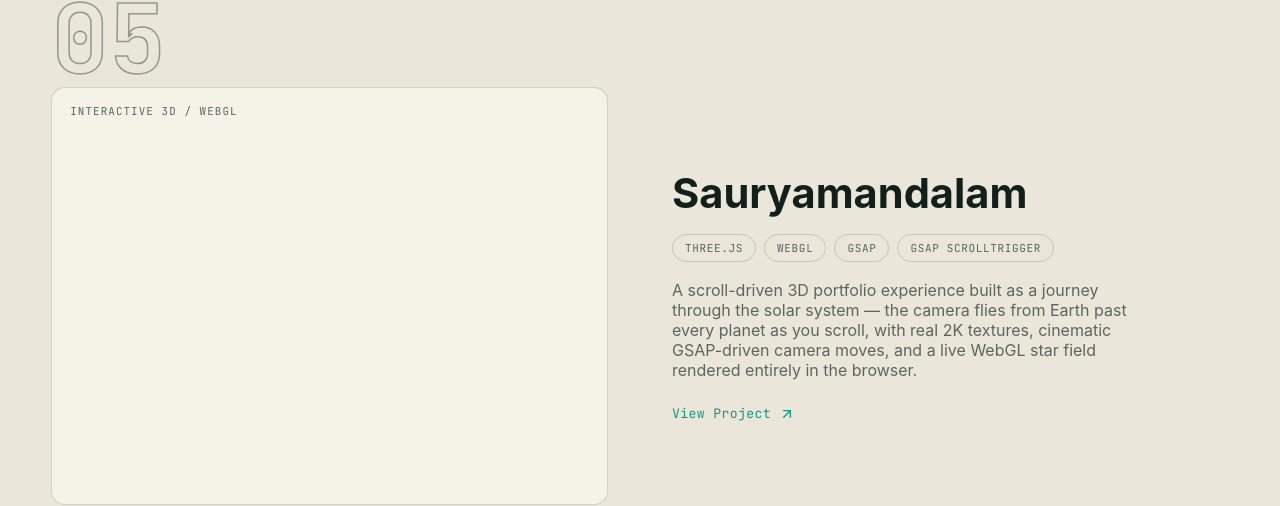
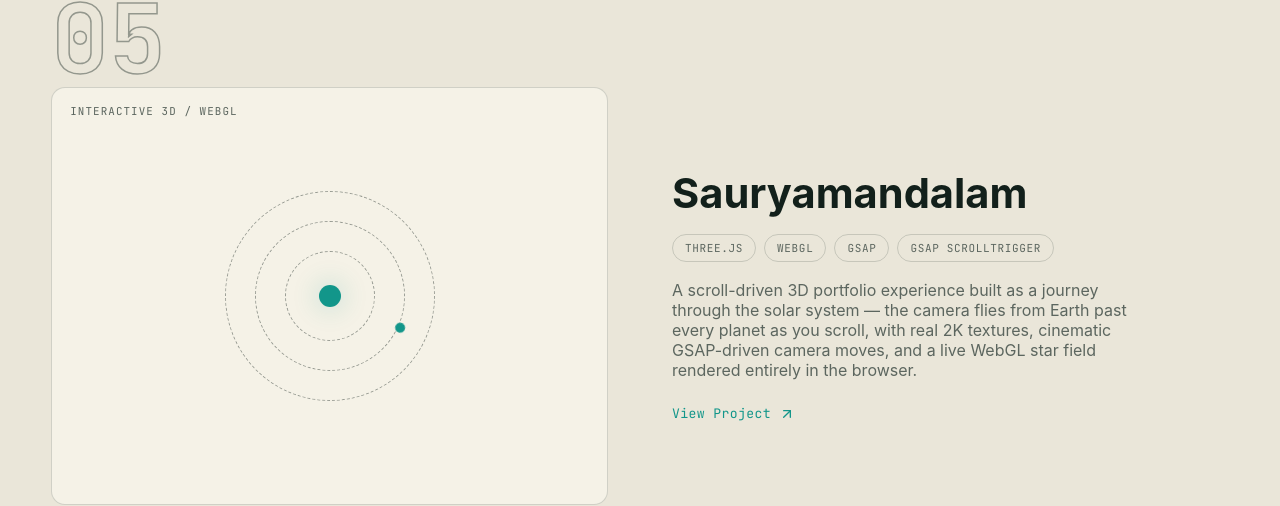
Before and after one commit to Nenenani19/portfolio, a React (Vite) app: page / in a window 1280 px wide. Shown: the part 4423-4929 px from the top of the page. Built offline with nearby package versions, Linux system fonts and the light colour scheme.

Commit message:
Update ProjectCard.css

```diff
--- a/src/components/ProjectCard.css
+++ b/src/components/ProjectCard.css
@@ -265,3 +265,96 @@
 .art__cursor-line {
   color: var(--text);
 }
+
+.art--orbit {
+  position: relative;
+  display: flex;
+  align-items: center;
+  justify-content: center;
+}
+
+.art__orbit-sun {
+  position: absolute;
+  width: 22px;
+  height: 22px;
+  border-radius: 50%;
+  background: var(--accent);
+  box-shadow: 0 0 24px 6px var(--accent-soft);
+}
+
+.art__orbit-ring {
+  position: absolute;
+  border-radius: 50%;
+  border: 1px dashed var(--border-strong);
+}
+
+.art__orbit-ring--1 {
+  width: 90px;
+  height: 90px;
+}
+
+.art__orbit-ring--2 {
+  width: 150px;
+  height: 150px;
+}
+
+.art__orbit-ring--3 {
+  width: 210px;
+  height: 210px;
+}
+
+.art__orbit-planet {
+  position: absolute;
+  border-radius: 50%;
+  background: var(--accent-secondary);
+}
+
+.art__orbit-planet--1 {
+  width: 8px;
+  height: 8px;
+  top: calc(50% - 45px);
+  left: calc(50% - 4px);
+  animation: orbit-spin-1 6s linear infinite;
+  transform-origin: 4px 49px;
+}
+
+.art__orbit-planet--2 {
+  width: 10px;
+  height: 10px;
+  top: calc(50% - 75px);
+  left: calc(50% - 5px);
+  background: var(--accent);
+  animation: orbit-spin-2 10s linear infinite;
+  transform-origin: 5px 80px;
+}
+
+.art__orbit-planet--3 {
+  width: 7px;
+  height: 7px;
+  top: calc(50% - 105px);
+  left: calc(50% - 3.5px);
+  animation: orbit-spin-3 15s linear infinite;
+  transform-origin: 3.5px 108.5px;
+}
+
+@keyframes orbit-spin-1 {
+  to {
+    transform: rotate(360deg);
+  }
+}
+@keyframes orbit-spin-2 {
+  to {
+    transform: rotate(-360deg);
+  }
+}
+@keyframes orbit-spin-3 {
+  to {
+    transform: rotate(360deg);
+  }
+}
+
+@media (prefers-reduced-motion: reduce) {
+  .art__orbit-planet {
+    animation: none;
+  }
+}
```
